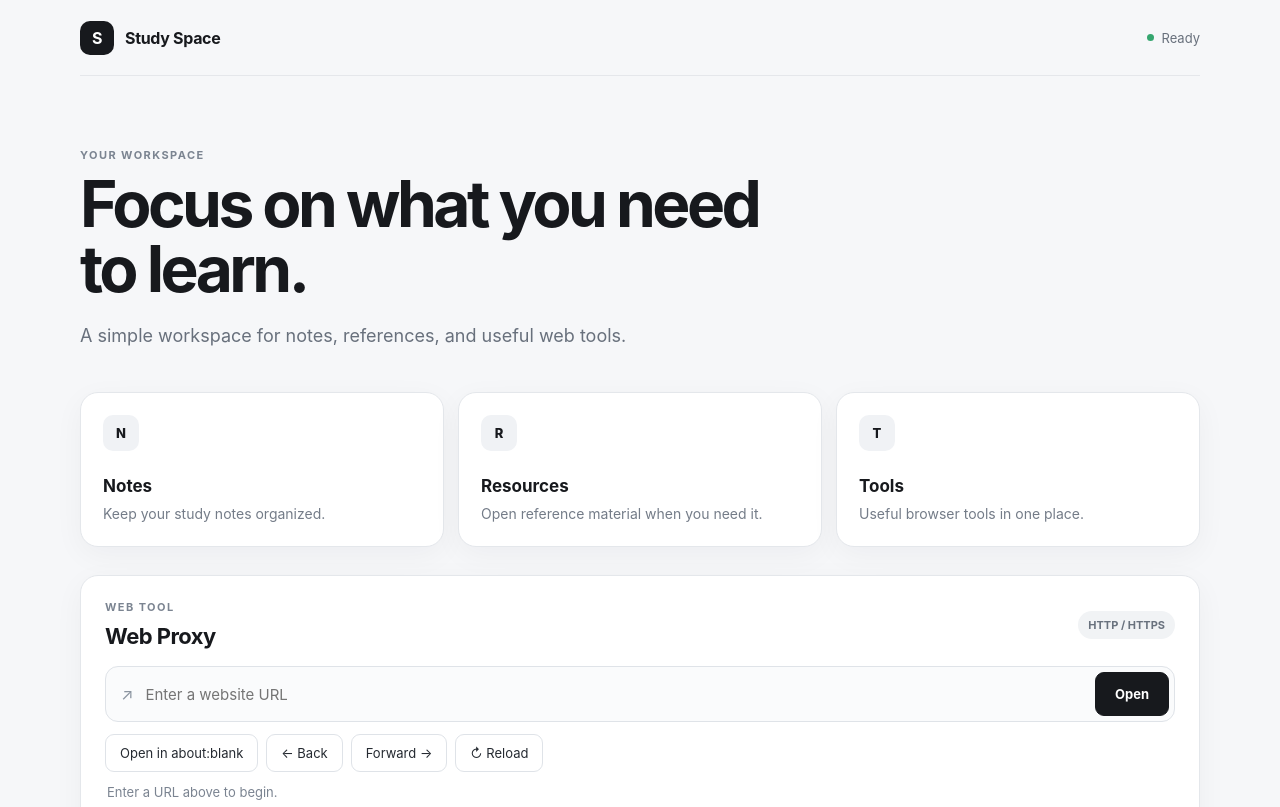
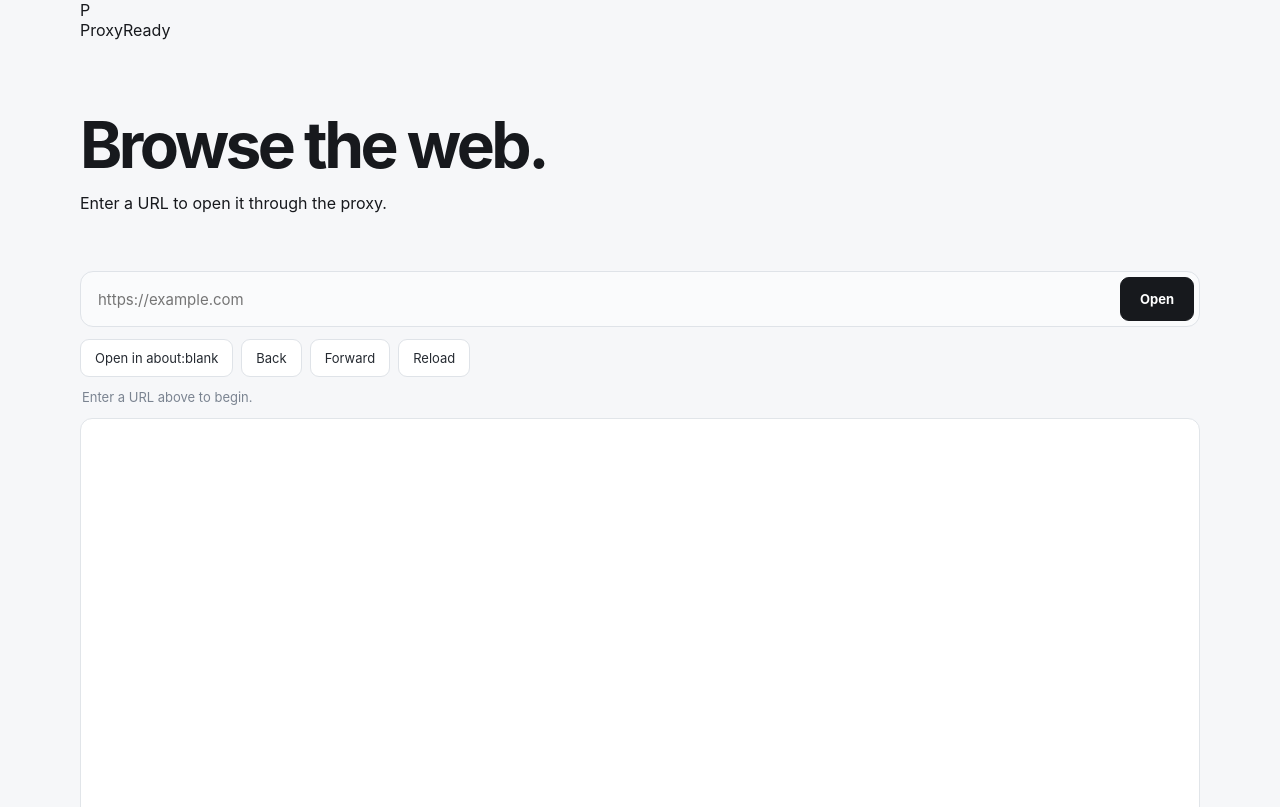
Before and after one commit to BaskalM0ment/Proxy-, a website: page index.html in a window 1280 px wide. Shown: the top 807 px of the page. Drawn offline with Linux system fonts and the light colour scheme.

Commit message:
Remove study branding and use black design

```diff
--- a/index.html
+++ b/index.html
@@ -3,27 +3,22 @@
 <head>
 <meta charset="utf-8">
 <meta name="viewport" content="width=device-width,initial-scale=1">
-  <meta name="description" content="Study workspace and web tools">
-  <title>Study Space</title>
+<meta name="description" content="Web proxy">
+<title>Proxy</title>
 <link rel="stylesheet" href="style.css">
 </head>
 <body>
 <div class="shell">
-    <header class="topbar"><div class="brand"><span class="brand-mark">S</span><span>Study Space</span></div><span class="online"><i></i> Ready</span></header>
-    <section class="hero"><p class="eyebrow">YOUR WORKSPACE</p><h1>Focus on what you need to learn.</h1><p class="lead">A simple workspace for notes, references, and useful web tools.</p></section>
-    <section class="cards">
-      <article class="card"><div class="icon">N</div><h2>Notes</h2><p>Keep your study notes organized.</p></article>
-      <article class="card"><div class="icon">R</div><h2>Resources</h2><p>Open reference material when you need it.</p></article>
-      <article class="card"><div class="icon">T</div><h2>Tools</h2><p>Useful browser tools in one place.</p></article>
+<header><div class="logo">P</div><span>Proxy</span><span class="ready">Ready</span></header>
+<main>
+<section class="hero"><h1>Browse the web.</h1><p>Enter a URL to open it through the proxy.</p></section>
+<section class="panel">
+<form id="proxyForm" class="urlbar"><input id="urlInput" type="text" inputmode="url" autocomplete="off" spellcheck="false" placeholder="https://example.com" aria-label="Website URL" required><button type="submit">Open</button></form>
+<div class="toolbar"><button id="blankButton" type="button">Open in about:blank</button><button id="backButton" type="button">Back</button><button id="forwardButton" type="button">Forward</button><button id="reloadButton" type="button">Reload</button></div>
+<p id="status" class="status">Enter a URL above to begin.</p>
+<iframe id="viewer" title="Proxy viewer" referrerpolicy="no-referrer"></iframe>
 </section>
-    <section class="tool-panel" id="web-tools">
-      <div class="panel-head"><div><p class="eyebrow">WEB TOOL</p><h2>Web Proxy</h2></div><span class="badge">HTTP / HTTPS</span></div>
-      <form id="proxyForm" class="urlbar"><span class="globe">↗</span><input id="urlInput" type="text" inputmode="url" autocomplete="off" spellcheck="false" placeholder="Enter a website URL" aria-label="Website URL" required><button type="submit">Open</button></form>
-      <div class="toolbar"><button id="blankButton" type="button">Open in about:blank</button><button id="backButton" type="button">← Back</button><button id="forwardButton" type="button">Forward →</button><button id="reloadButton" type="button">↻ Reload</button></div>
-      <p id="status" class="status" role="status">Enter a URL above to begin.</p>
-      <iframe id="viewer" title="Web proxy viewer" referrerpolicy="no-referrer" loading="lazy"></iframe>
-    </section>
-    <footer>Study Space · Web tools</footer>
+</main>
 </div>
 <script src="app.js"></script>
 </body>
```
Lines whose indentation alone changed are shown as unchanged.
